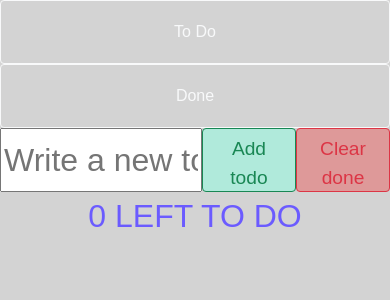
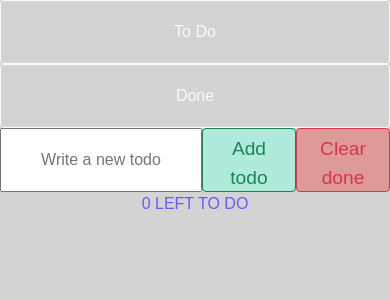
Before and after one commit to DennisVN/intro-react, a React (Create React App) app: page / in a window 390 px wide. Shown: the top 300 px of the page. Built offline with nearby package versions, Linux system fonts and the light colour scheme.

Commit message:
Try smaller font size, improve label responsiveness

```diff
--- a/public/index.html
+++ b/public/index.html
@@ -35,7 +35,7 @@
   </head>
   <body>
     <noscript>You need to enable JavaScript to run this app.</noscript>
-    <div className="col-sm-12" id="root"></div>
+    <div className="container-fluid" id="root"></div>
     <!--
       This HTML file is a template.
       If you open it directly in the browser, you will see an empty page.
--- a/src/index.css
+++ b/src/index.css
@@ -4,7 +4,7 @@ body
     text-align: center;
     justify-self: center;
     text-align: center;
-    font-size: 2rem;
+    font-size: 1rem;
 }
 
 
@@ -14,7 +14,7 @@ input
     height: 4rem;
     width: 20rem;
     text-align: center;
-    font-size: 2rem;
+    font-size: 1rem;
 }
 
 button
```
